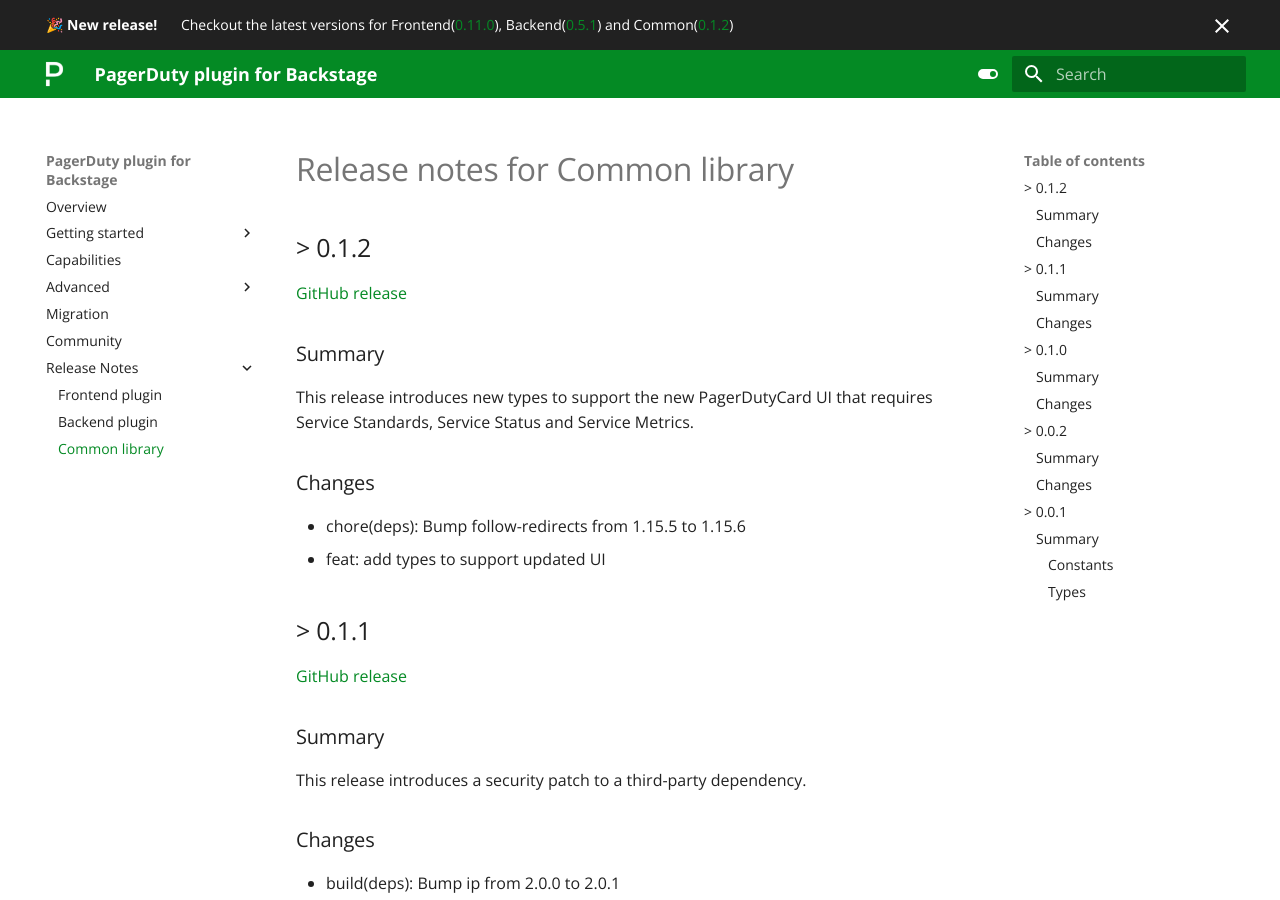
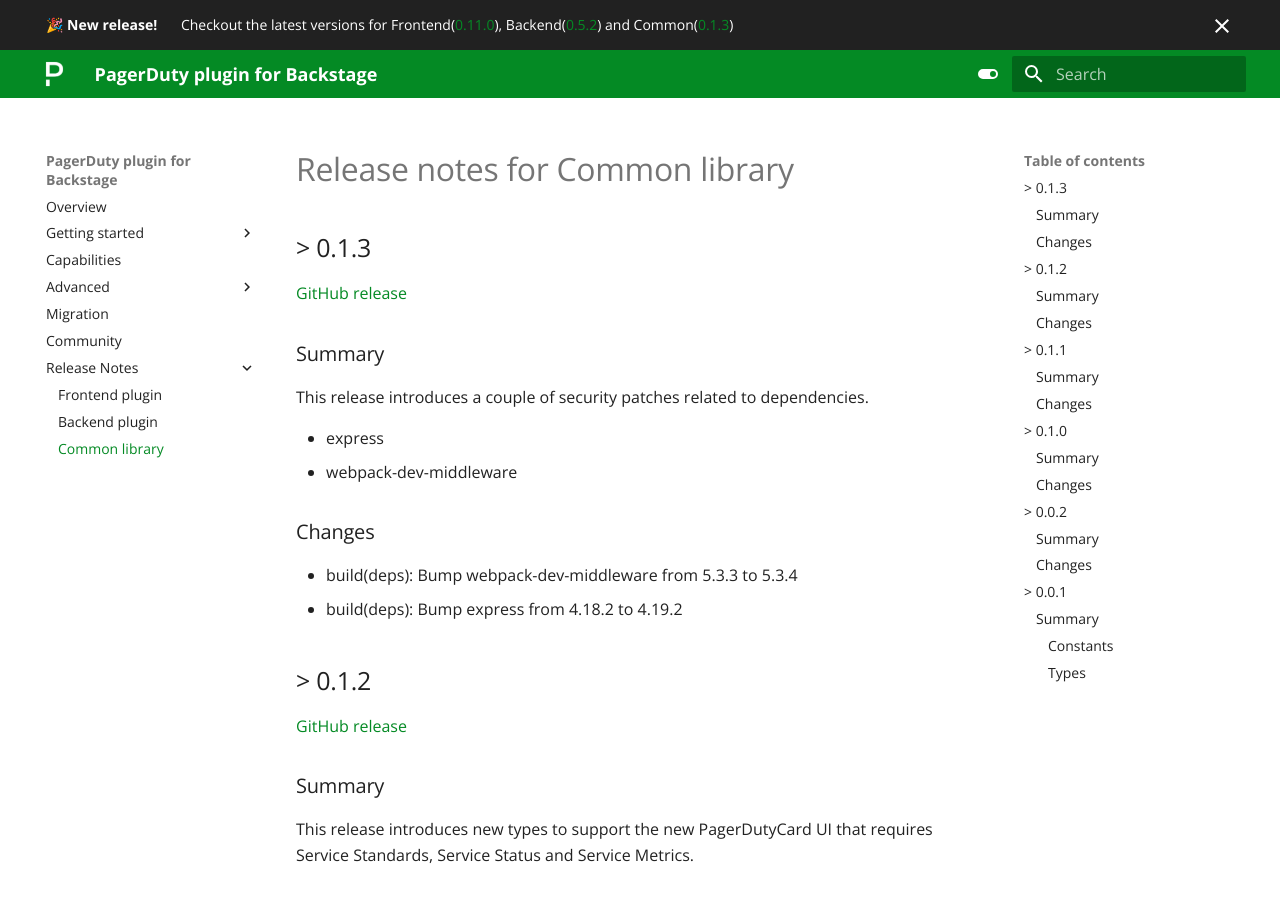
Before and after one commit to PagerDuty/backstage-plugin-docs, an MkDocs documentation site: the page built from docs/release-notes/common.md, in a window 1280 px wide and 900 px high. Built offline with MkDocs 1.6.1 and Material for MkDocs 9.7.7, drawn with Linux system fonts in a browser that asks for light colours.

Commit message:
security patching release notes for backend and common
Signed-off-by: Tiago Barbosa <tbarbos@hotmail.com>

```diff
--- a/docs/release-notes/common.md
+++ b/docs/release-notes/common.md
@@ -1,4 +1,20 @@
 # Release notes for Common library
+
+## > 0.1.3
+
+[GitHub release](https://github.com/PagerDuty/backstage-plugin-common/releases/tag/0.1.3)
+
+### Summary
+
+This release introduces a couple of security patches related to dependencies.
+
+- express
+- webpack-dev-middleware
+
+### Changes
+
+- build(deps): Bump webpack-dev-middleware from 5.3.3 to 5.3.4
+- build(deps): Bump express from 4.18.2 to 4.19.2
 
 ## > 0.1.2
 
--- a/overrides/main.html
+++ b/overrides/main.html
@@ -3,7 +3,7 @@
 {% block announce %}
 <div>
     <p>
-        <strong>🎉 New release!</strong> <span style="margin-left: 20px;"> Checkout the latest versions for Frontend(<a href="/backstage-plugin-docs/release-notes/frontend/#0110">0.11.0</a>), Backend(<a href="/backstage-plugin-docs/release-notes/backend/#051">0.5.1</a>) and Common(<a href="/backstage-plugin-docs/release-notes/common/#012">0.1.2</a>) </span>
+        <strong>🎉 New release!</strong> <span style="margin-left: 20px;"> Checkout the latest versions for Frontend(<a href="/backstage-plugin-docs/release-notes/frontend/#0110">0.11.0</a>), Backend(<a href="/backstage-plugin-docs/release-notes/backend/#052">0.5.2</a>) and Common(<a href="/backstage-plugin-docs/release-notes/common/#013">0.1.3</a>) </span>
     </p>
 </div>
 {% endblock %}
```
Also changed, not shown: docs/release-notes/backend.md (+16 -0 lines).
